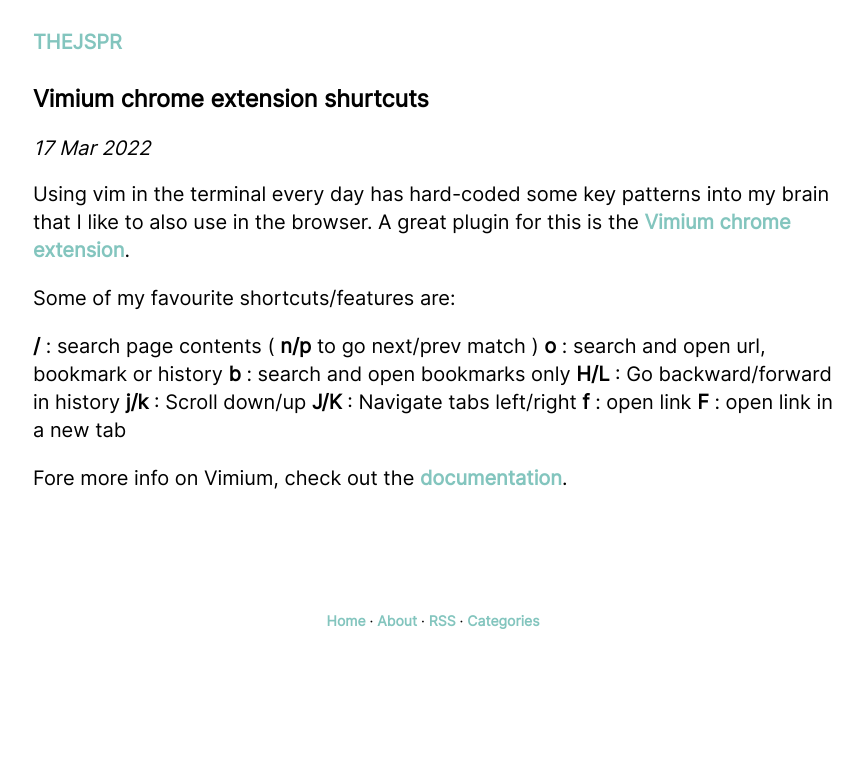
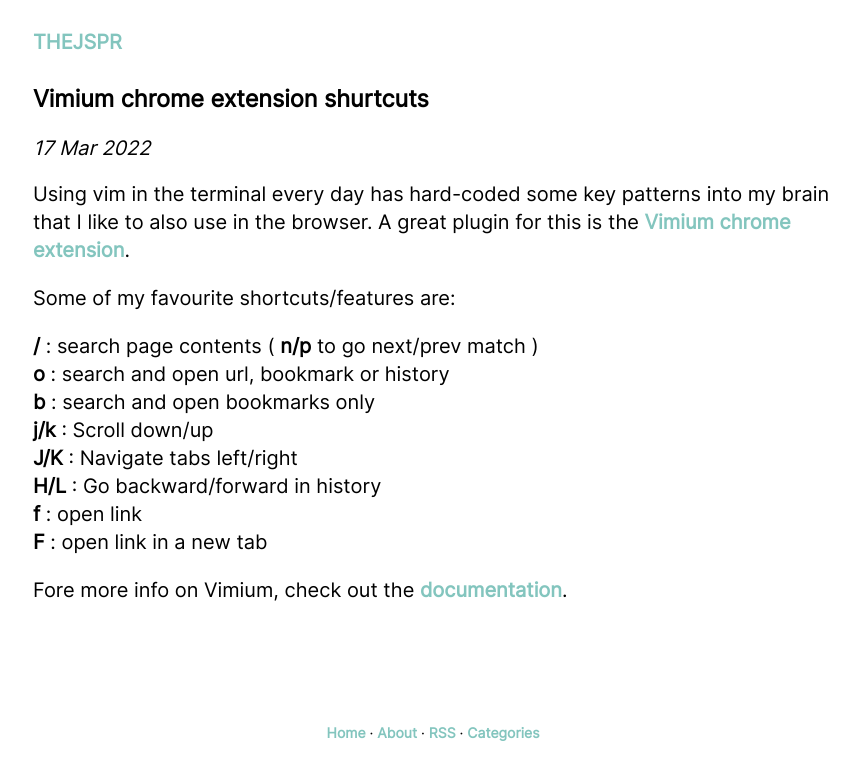
Before and after one commit to thejspr/thejspr.com, a Jekyll site: the page built from _posts/2022-03-17-vimium-chrome-extension-shurtcuts.md, in a window 1280 px wide. Shown: the top 780 px of the page, without its empty margins (207-1070 px from the left). Built offline with Jekyll 4.4.1, drawn with Linux system fonts in a browser that asks for light colours.

Commit message:
fix formatting

```diff
--- a/_posts/2022-03-17-vimium-chrome-extension-shurtcuts.md
+++ b/_posts/2022-03-17-vimium-chrome-extension-shurtcuts.md
@@ -9,13 +9,13 @@
 
 Some of my favourite shortcuts/features are:
 
-**/** : search page contents ( **n/p** to go next/prev match )
-**o** : search and open url, bookmark or history
-**b** : search and open bookmarks only
-**H/L** : Go backward/forward in history
-**j/k** : Scroll down/up
-**J/K** : Navigate tabs left/right
-**f** : open link
-**F** : open link in a new tab
+**/** : search page contents ( **n/p** to go next/prev match )<br>
+**o** : search and open url, bookmark or history<br>
+**b** : search and open bookmarks only<br>
+**j/k** : Scroll down/up<br>
+**J/K** : Navigate tabs left/right<br>
+**H/L** : Go backward/forward in history<br>
+**f** : open link<br>
+**F** : open link in a new tab<br>
 
 Fore more info on Vimium, check out the [documentation](https://github.com/philc/vimium/blob/master/README.md).
```
